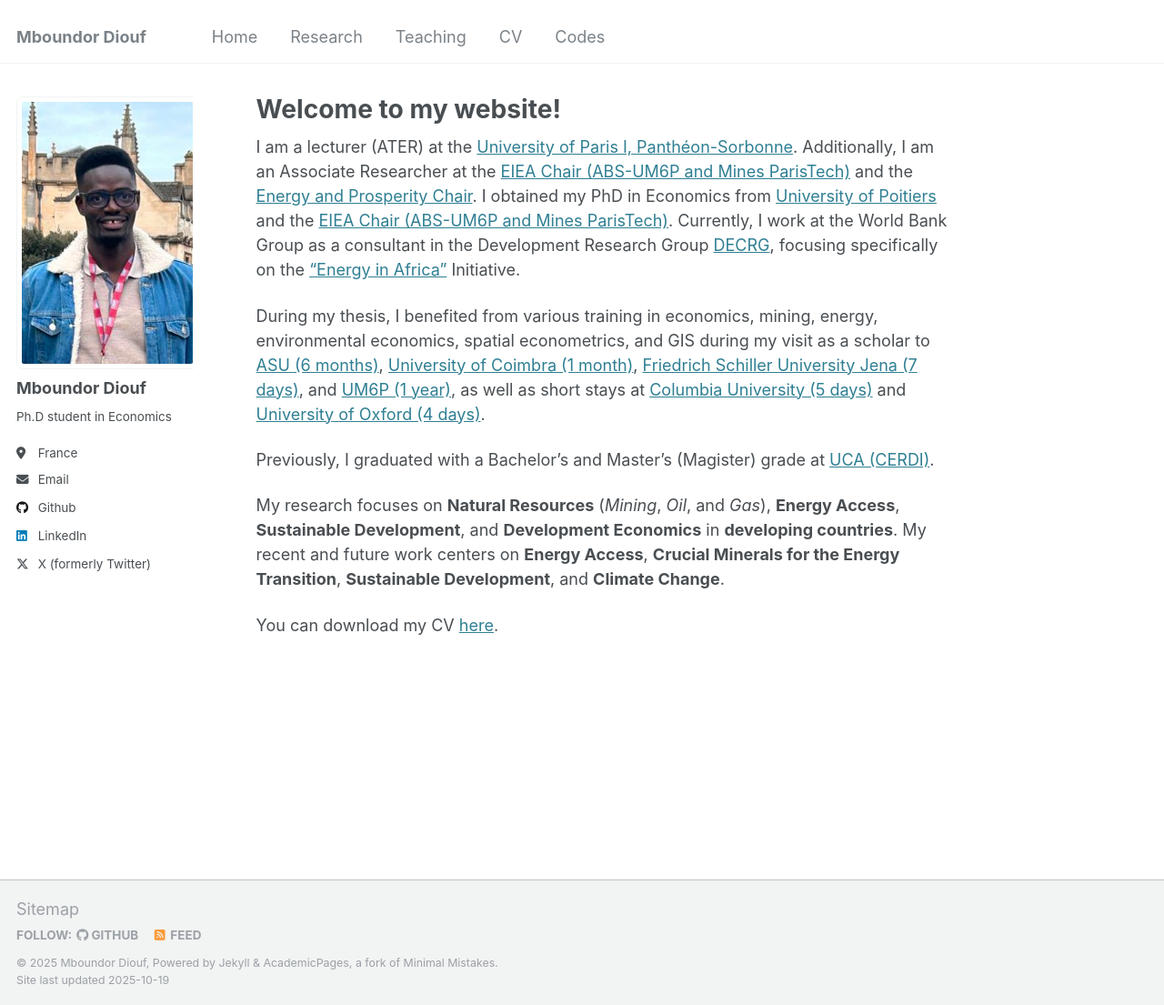
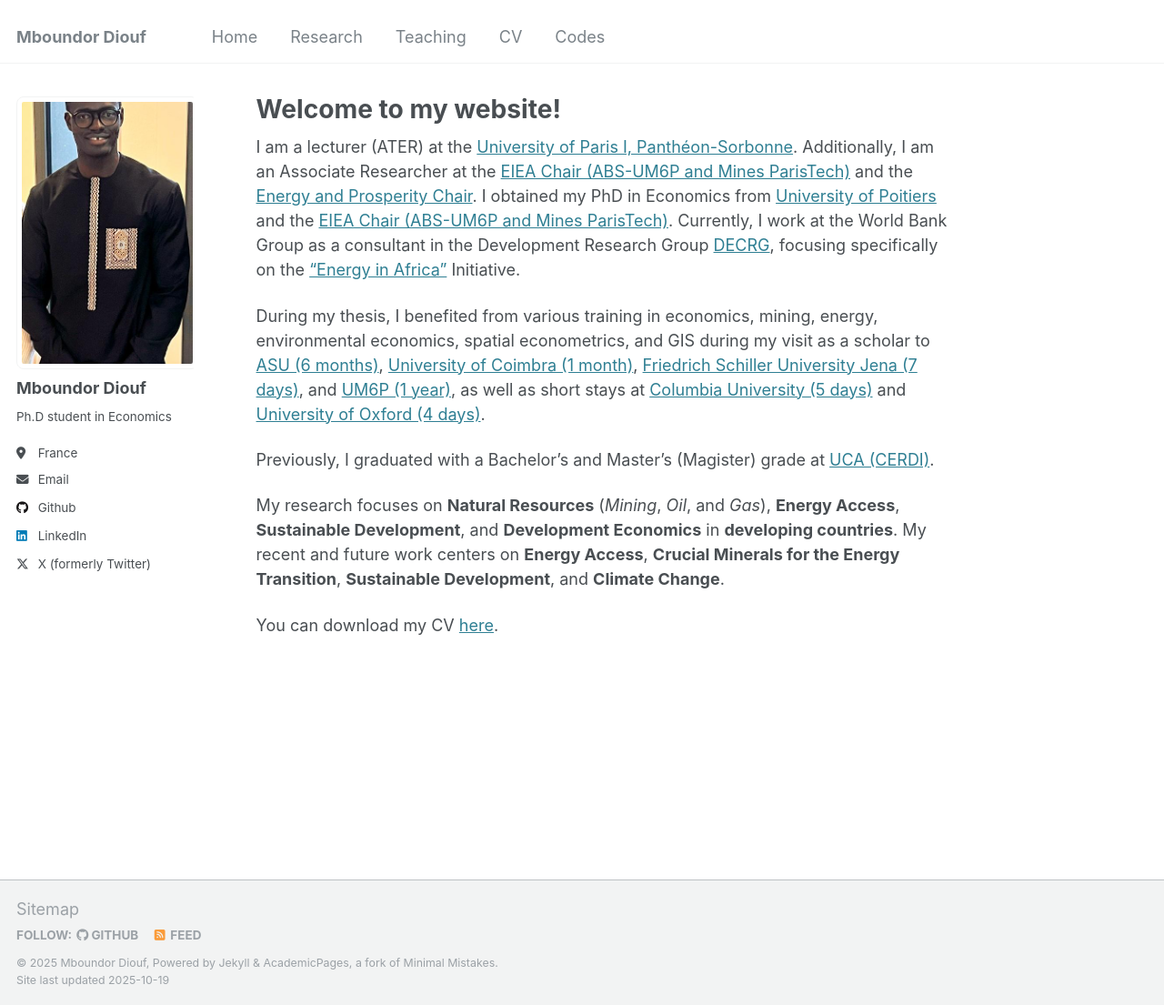
Before and after one commit to mboundordiouf/mboundordiouf.github.io, a Jekyll site: the page built from _pages/about.md, in a window 1280 px wide and 1105 px high. Shown: the whole window at 91% size. Built offline with Jekyll 4.4.1, drawn with Linux system fonts in a browser that asks for light colours.

Commit message:
Update author avatar in configuration file

```diff
--- a/_config.yml
+++ b/_config.yml
@@ -82,7 +82,7 @@ analytics:
 # Site Author
 author:
   name             : "Mboundor Diouf"
-  avatar           : "Mboundor_profil.jpg"
+  avatar           : "DIOUF_photo-web.jpg"
   bio              : "Ph.D student in Economics"
   location         : "France"
   employer         :
```
